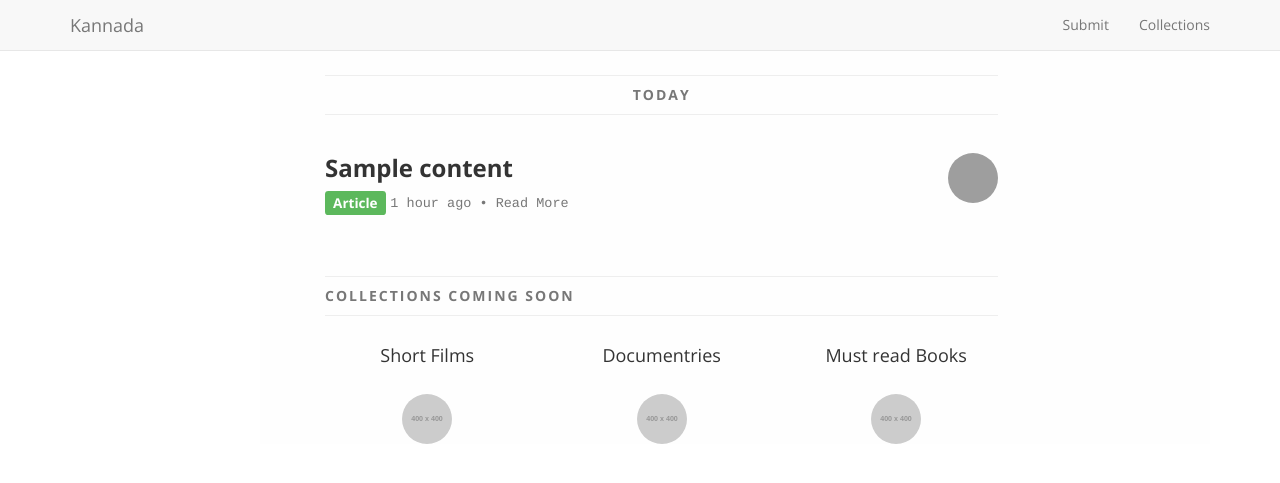
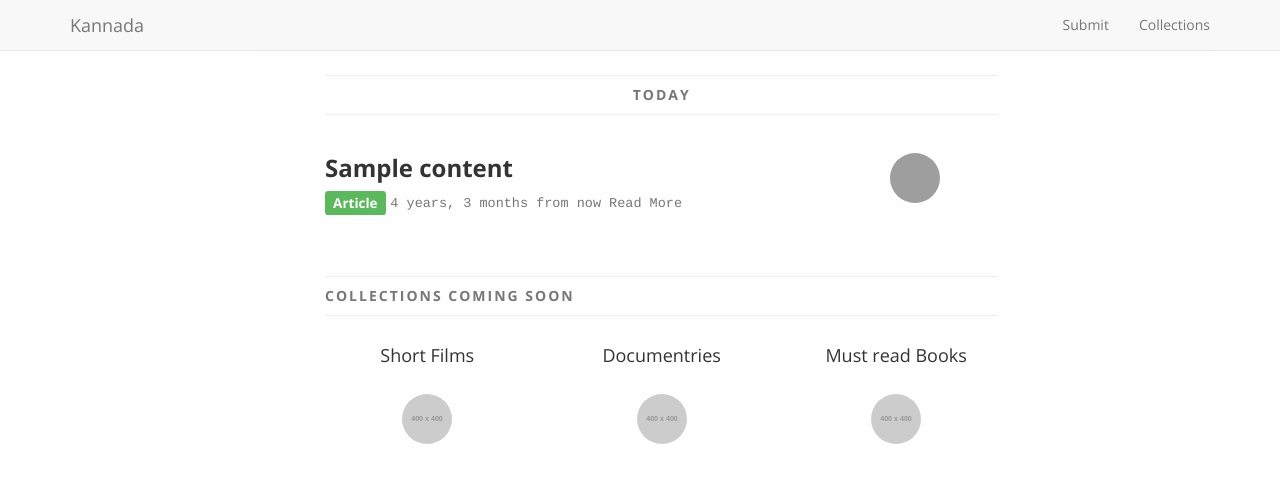
Before and after one commit to shashisp/random, a Django app: page / in a window 1280 px wide. Shown: the top 483 px of the page. Run offline with Django 3.2, Linux system fonts and the light colour scheme; tables that the repository leaves empty hold one stand-in row (values such as "Sample post"); grey boxes labelled with a size stand in for pictures from a placeholder-image service; some libraries are stand-ins or nearby versions; grey boxes are pictures that could not be loaded.

Commit message:
minor fixes

```diff
--- a/kasturi/settings.py
+++ b/kasturi/settings.py
@@ -34,6 +34,7 @@ TEMPLATE_DEBUG = True
 INSTALLED_APPS = (
     'django.contrib.admin',
     'django.contrib.auth',
+    'django.contrib.humanize',
     'django.contrib.contenttypes',
     'django.contrib.sessions',
     'django.contrib.messages',
@@ -41,6 +42,7 @@ INSTALLED_APPS = (
     'content',
     'users',
     'social.apps.django_app.default',
+
 )
 
 TEMPLATE_CONTEXT_PROCESSORS = (
@@ -113,10 +115,10 @@ USE_TZ = True
 
 
 # Parse database configuration from $DATABASE_URL
-DATABASES['default'] = dj_database_url.config()
+# DATABASES['default'] = dj_database_url.config()
 
 # Enable Connection Pooling (if desired)
-DATABASES['default']['ENGINE'] = 'django_postgrespool'
+# DATABASES['default']['ENGINE'] = 'django_postgrespool'
 
 # Honor the 'X-Forwarded-Proto' header for request.is_secure()
 SECURE_PROXY_SSL_HEADER = ('HTTP_X_FORWARDED_PROTO', 'https')
--- a/templates/collections.html
+++ b/templates/collections.html
@@ -8,7 +8,6 @@
 <br>
 <div class="row">
 <h1> Coming soon!</h1>
- <b>swalpa wait maadi!</b>
 
 </div>
 {% endblock %}
--- a/templates/content/content_list.html
+++ b/templates/content/content_list.html
@@ -1,4 +1,5 @@
 {% extends "base.html" %}
+{% load humanize %}
 
 {% block content %}
 
@@ -26,7 +27,8 @@
                         {% for content in object_list %}
                         <!--/top story-->
                         <div class="row">
-                          <div class="col-sm-10">
+                          <div class="col-sm-9">
+
                             <h3>{{ content.title }}</h3>
                             <h4>
                               {% if content.category == 0 %}
@@ -38,7 +40,7 @@
                               {% elif content.category == 3 %}
                                 <span class="label label-primary">Book</span>
                               {% endif %}
-                            <small class="text-muted">1 hour ago • <a href="content/{{ content.slug }}" class="text-muted">Read More</a></small>
+                            <small class="text-muted">{{ content.submitted_on |naturaltime }} <a href="content/{{ content.slug }}" class="text-muted">Read More</a></small>
                             </h4>
                           </div>
                           <div class="col-sm-2">
```
